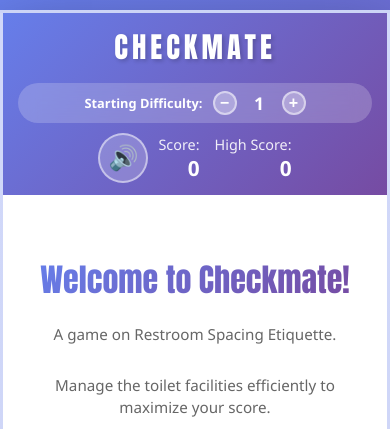
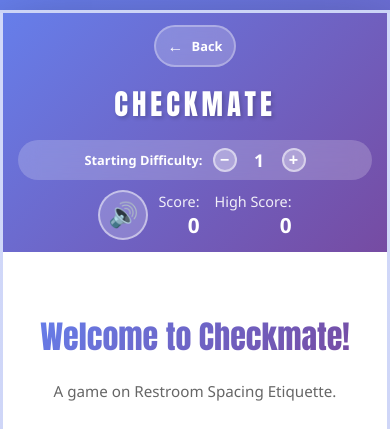
Before and after one commit to chewwwwwwwwww/checkmate, a website with bundled scripts: page index.html in a window 390 px wide. Shown: the top 429 px of the page. Built offline with nearby package versions, Linux system fonts and the light colour scheme.

Commit message:
changed link for Checkmate

```diff
--- a/index.html
+++ b/index.html
@@ -19,6 +19,12 @@
 <body>
     <div id="game-container">
         <header>
+            <div id="header-left">
+                <a href="../youneedbrandonchew.com/index.html" id="back-button" class="back-button" title="Back to Portfolio">
+                    <span class="back-arrow">←</span>
+                    <span class="back-text">Back</span>
+                </a>
+            </div>
             <h1 id="game-title" style="cursor: pointer;" title="Return to menu">CHECKMATE</h1>
             <div id="header-right">
                 <!-- Difficulty Selector (shown on menu/game-over, hidden during play) -->
--- a/main.css
+++ b/main.css
@@ -32,6 +32,11 @@ header {
     align-items: center;
 }
 
+#header-left {
+    display: flex;
+    align-items: center;
+}
+
 header h1 {
     font-size: 2.5rem;
     font-weight: bold;
@@ -54,6 +59,43 @@ header h1:active {
     display: flex;
     align-items: center;
     gap: 20px;
+}
+
+/* Back button */
+.back-button {
+    display: flex;
+    align-items: center;
+    gap: 8px;
+    padding: 10px 16px;
+    background: rgba(255, 255, 255, 0.2);
+    border: 2px solid rgba(255, 255, 255, 0.3);
+    border-radius: 25px;
+    color: white;
+    text-decoration: none;
+    font-size: 0.9rem;
+    font-weight: 600;
+    transition: all 0.3s ease;
+    backdrop-filter: blur(10px);
+}
+
+.back-button:hover {
+    background: rgba(255, 255, 255, 0.3);
+    border-color: rgba(255, 255, 255, 0.5);
+    transform: translateX(-2px);
+    color: white;
+}
+
+.back-button:active {
+    transform: translateX(-1px) scale(0.98);
+}
+
+.back-arrow {
+    font-size: 1.2rem;
+    font-weight: bold;
+}
+
+.back-text {
+    white-space: nowrap;
 }
 
 #score-display {
@@ -396,6 +438,12 @@ main {
         font-size: 2rem;
     }
 
+    #header-left {
+        width: 100%;
+        justify-content: center;
+        order: -2;
+    }
+
     #header-right {
         width: 100%;
         justify-content: center;
@@ -456,6 +504,15 @@ main {
 
     #header-right {
         gap: 10px;
+    }
+
+    .back-button {
+        padding: 8px 12px;
+        font-size: 0.8rem;
+    }
+
+    .back-arrow {
+        font-size: 1rem;
     }
 
     .difficulty-header .difficulty-label {
```
